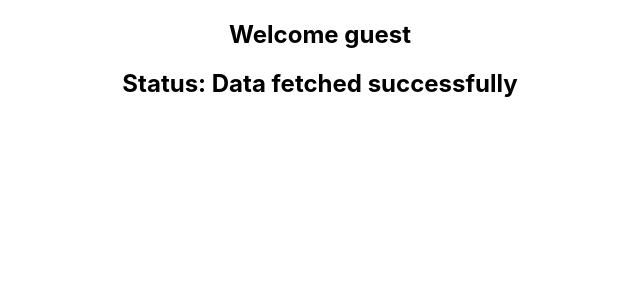
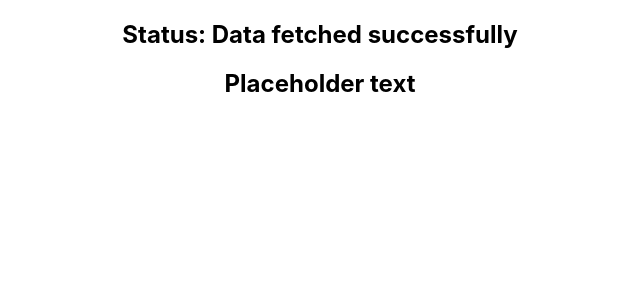
Before and after one commit to JeromeCheon/react-hooks-context-starter, a React (Create React App) app: page / in a window 1280 px wide. Shown: the top 300 px of the page, without its empty margins (320-960 px from the left). Built offline with nearby package versions, Linux system fonts and the light colour scheme.

Commit message:
Add Heading compon to practice children props

```diff
--- a/src/App.tsx
+++ b/src/App.tsx
@@ -1,7 +1,5 @@
 import './App.css';
-import { Greet } from './Components/Greet';
-import { Person } from './Components/Person';
-import { PersonList } from './Components/PersonList';
+import { Heading } from './Components/Heading';
 import { Status } from './Components/Status';
 // import { CountProvider } from './Contexts/Count';
 // import CountLabel from './Components/CountLabel';
@@ -35,8 +33,8 @@
 		// 	<UpdateButton op={'-'} />
 		// </CountProvider>
 		<div className='App'>
-			<Greet name='Jerome' messageCount={10} isLoggedIn={false} />
 			<Status status='success' />
+			<Heading>Placeholder text</Heading>
 		</div>
 	);
 }
--- /dev/null
+++ b/src/Components/Heading.tsx
@@ -0,0 +1,7 @@
+type HeadingProps = {
+	children: string;
+};
+
+export const Heading = (props: HeadingProps) => {
+	return <h2>{props.children}</h2>;
+};
```
